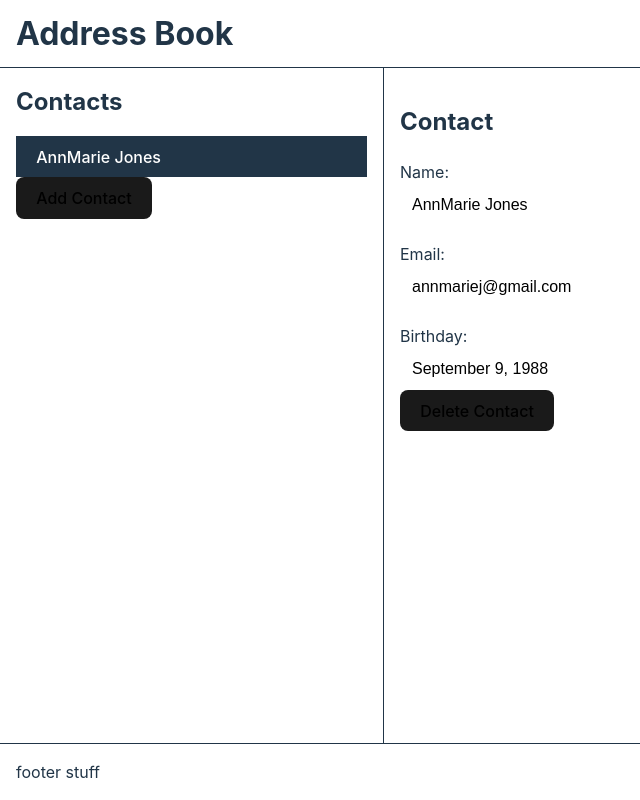
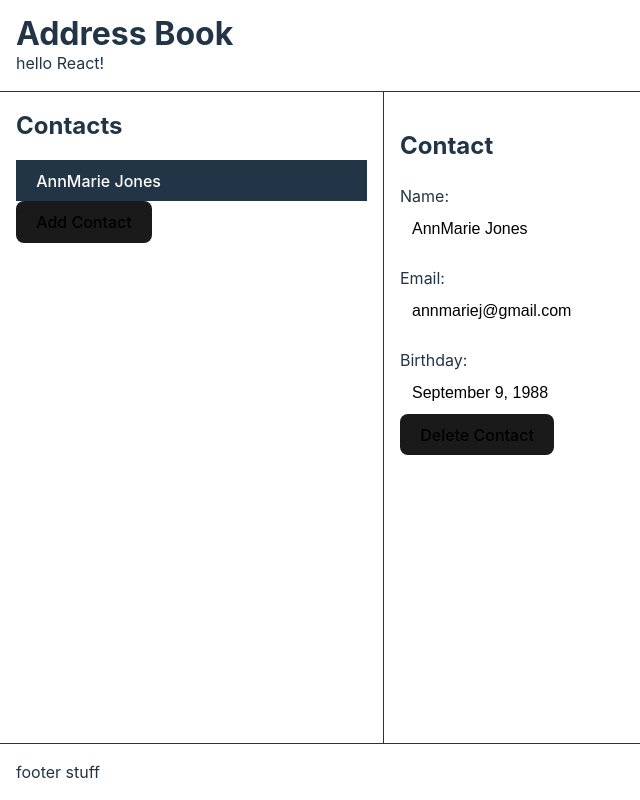
Before and after one commit to keircatenation/react-state-manegement-demo, a React (Vite) app: page / in a window 1280 px wide. Shown: the whole page, without its empty margins (0-640 px from the left). Built offline with nearby package versions, Linux system fonts and the light colour scheme.

Commit message:
added user avatar

```diff
--- a/src/App.jsx
+++ b/src/App.jsx
@@ -1,6 +1,7 @@
 import ContactList from './components/ContactList.jsx'
 import DisplayContact from './components/DisplayContact.jsx'
 import { useContactStore } from './contactstore.js'
+import UserAvatar from './components/UserAvatar.jsx'
 
 function App() {
   const addContact = useContactStore( state => state.addContact )
@@ -13,6 +14,7 @@ function App() {
     <>
       <header>
         <h1>Address Book</h1>
+        <UserAvatar/>
       </header>
       <aside>
         <h2>Contacts</h2>
--- /dev/null
+++ b/src/components/UserAvatar.jsx
@@ -0,0 +1,8 @@
+export default function UserAvatar(props) {
+    // const [state, setState] = useState(0)
+    console.log('avatar rendered!', new Date().toLocaleTimeString())
+    return (
+        <div>hello React!</div>
+    )
+
+}
```
